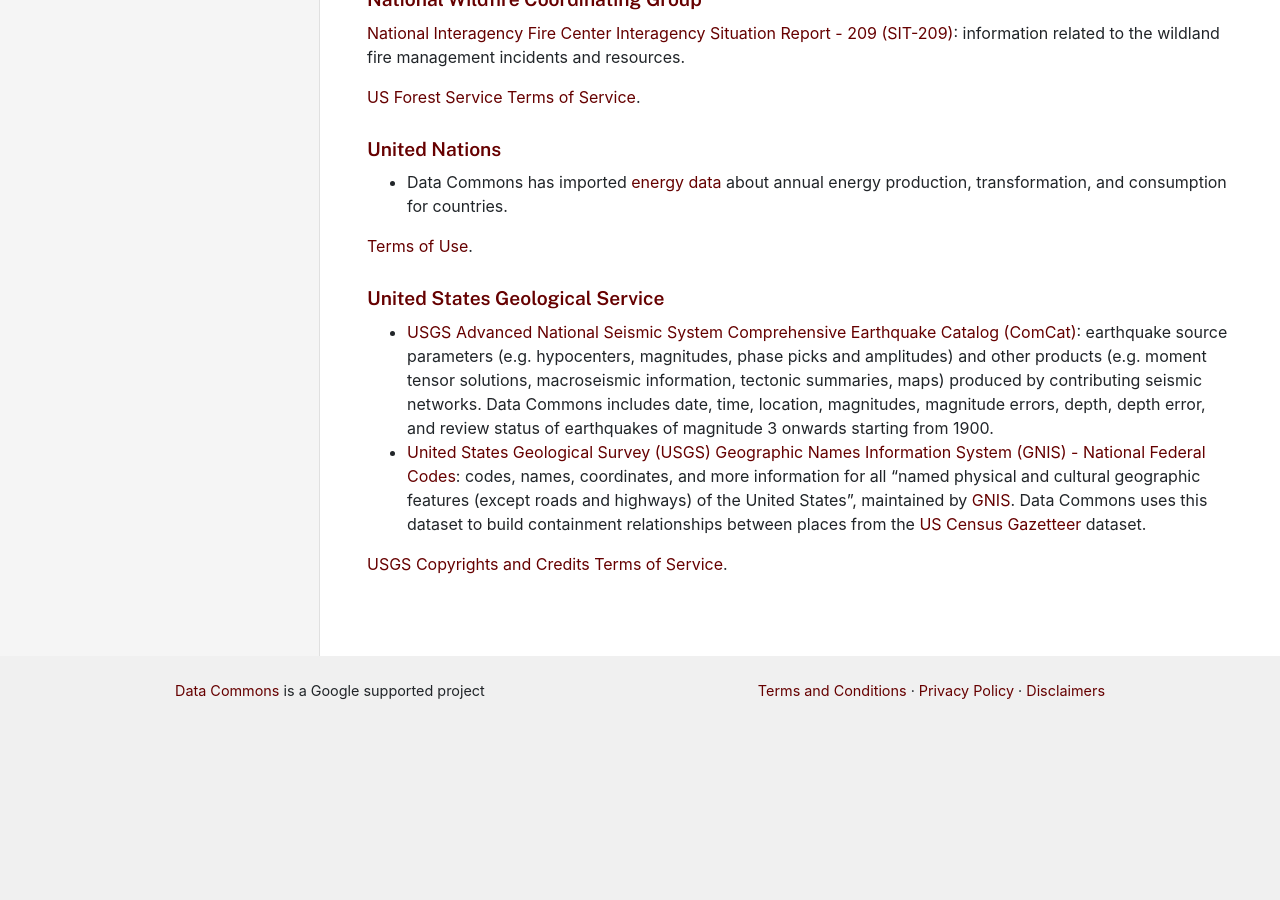
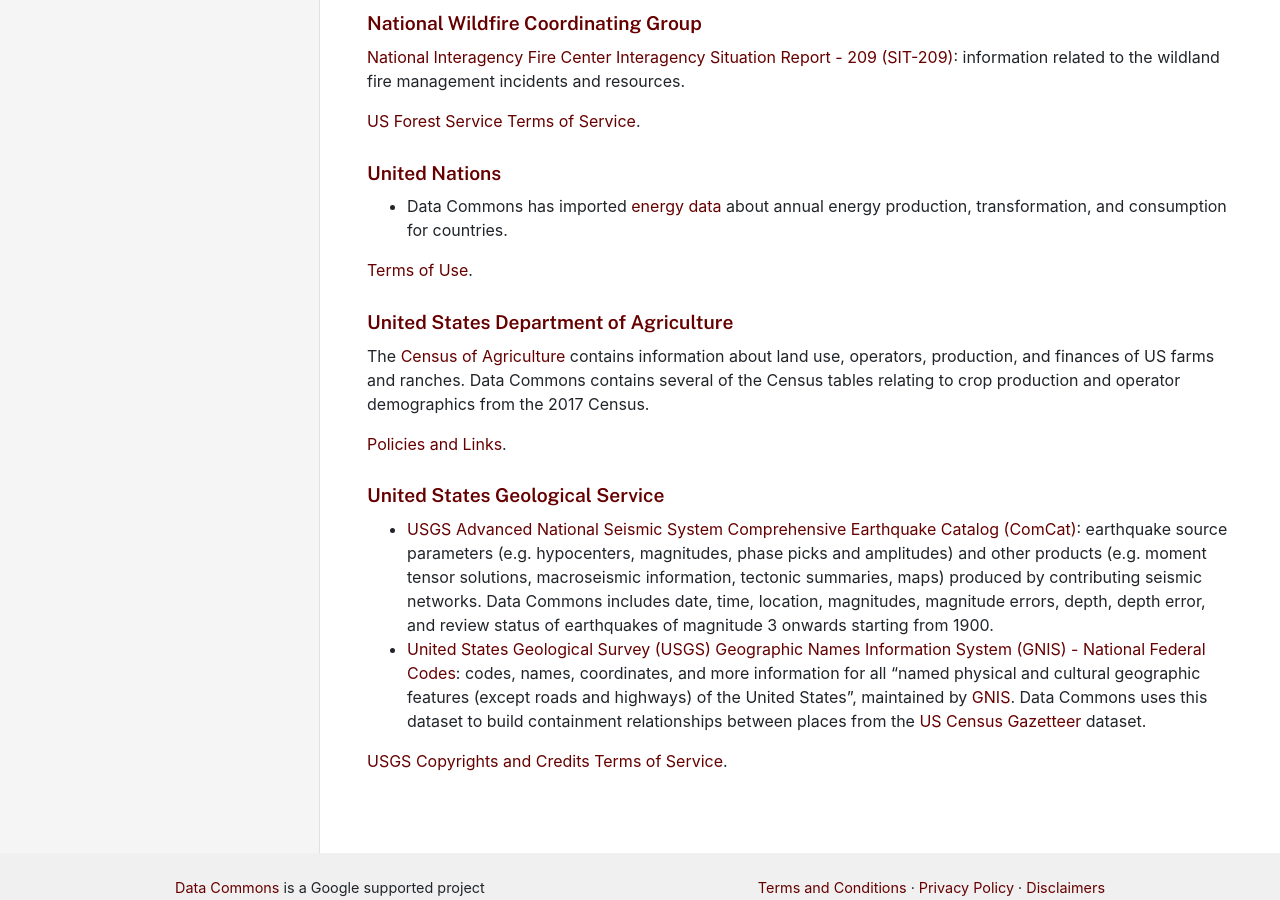
Before and after one commit to datacommonsorg/docsite, a Jekyll site: the page built from datasets/sustainability.md, in a window 1280 px wide and 900 px high, scrolled down 1993 px. Built offline with Jekyll 4.4.1, drawn with Linux system fonts in a browser that asks for light colours; comment, search, counter and statistics services are not loaded; before the commit the page ends 2774 px from its top, so only the background shows below that; some of the changed text lies outside the part shown.

Commit message:
move ag census to sustainability page

```diff
--- a/datasets/sustainability.md
+++ b/datasets/sustainability.md
@@ -65,6 +65,11 @@
 
 [Terms of Use](http://data.un.org/Host.aspx?Content=UNdataUse).
 
+#### [United States Department of Agriculture](https://www.usda.gov/)
+The [Census of Agriculture](https://www.nass.usda.gov/AgCensus/) contains information about land use, operators, production, and finances of US farms and ranches. Data Commons contains several of the Census tables relating to crop production and operator demographics from the 2017 Census.
+
+[Policies and Links](https://www.usda.gov/policies-and-links).
+
 #### [United States Geological Service](https://www.usgs.gov/)
 * [USGS Advanced National Seismic System Comprehensive Earthquake Catalog (ComCat)](https://earthquake.usgs.gov/data/comcat/): earthquake source parameters (e.g. hypocenters, magnitudes, phase picks and amplitudes) and other products (e.g. moment tensor solutions, macroseismic information, tectonic summaries, maps) produced by contributing seismic networks. Data Commons includes date, time, location, magnitudes, magnitude errors, depth, depth error, and review status of earthquakes of magnitude 3 onwards starting from 1900.
 * [United States Geological Survey (USGS) Geographic Names Information System (GNIS) - National Federal Codes](https://www.usgs.gov/u.s.-board-on-geographic-names/download-gnis-data): codes, names, coordinates, and more information for all "named physical and cultural geographic features (except roads and highways) of the United States", maintained by [GNIS](https://www.usgs.gov/us-board-on-geographic-names). Data Commons uses this dataset to build containment relationships between places from the [US Census Gazetteer](https://www.census.gov/geographies/reference-files/time-series/geo/gazetteer-files.html) dataset.
```
Also changed, not shown: datasets/united_states.md (+0 -5 lines).
